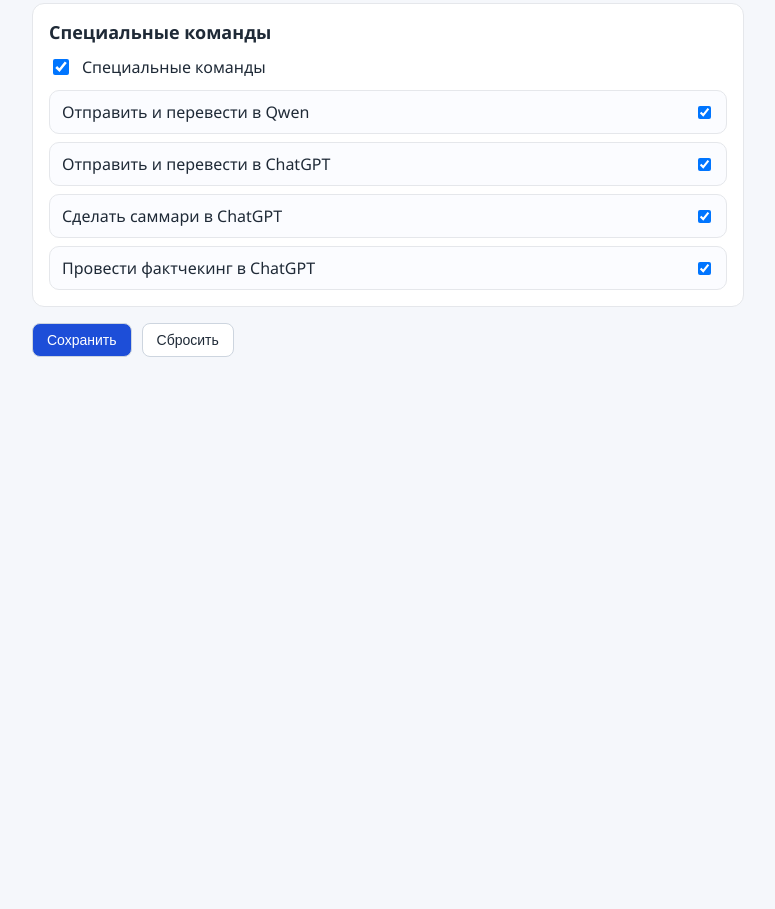
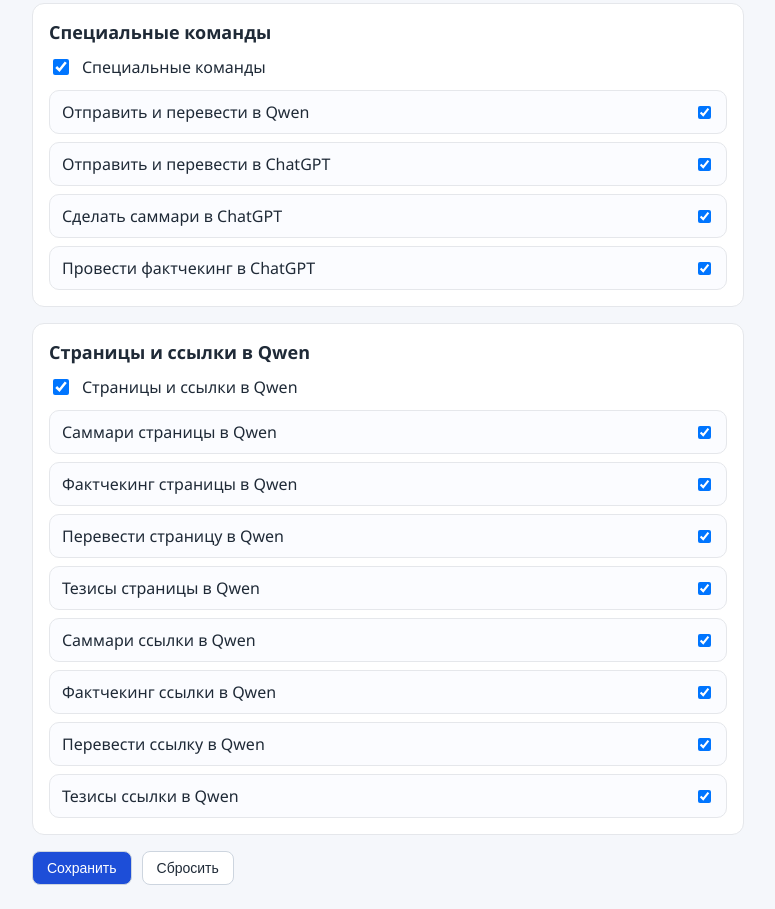
Before and after one commit to perejaslav/send-to-ai-extension, a website with bundled scripts: page options.html in a window 1280 px wide. Shown: the part 1061-1970 px from the top of the page, without its empty margins (252-1027 px from the left). Before the commit the page ends 1442 px from the top, so only its background shows below. Built offline with nearby package versions, Linux system fonts and the light colour scheme; some packages are replaced by stand-ins of ours.

Commit message:
Add Qwen page/link context actions submenu and bump version to 3.5

```diff
--- a/background.js
+++ b/background.js
@@ -5,6 +5,7 @@ import { DEFAULT_SETTINGS, SETTINGS_STORAGE_KEYS, normalizeSettings } from "./se
 import {
   QUICK_DEFAULT_MENU_ID,
   CONTEXT_ACTIONS_BY_ID,
+  CONTEXT_ACTIONS_QWEN_BY_ID,
   SERVICES_BY_ID,
   SPECIAL_ACTIONS_BY_ID,
   YOUTUBE_MENU_IDS
@@ -314,7 +315,7 @@ chrome.storage.onChanged.addListener((changes, areaName) => {
 });
 
 chrome.contextMenus.onClicked.addListener(async (info, tab) => {
-  const contextAction = CONTEXT_ACTIONS_BY_ID[info.menuItemId];
+  const contextAction = CONTEXT_ACTIONS_BY_ID[info.menuItemId] || CONTEXT_ACTIONS_QWEN_BY_ID[info.menuItemId];
   if (contextAction) {
     await handleContextAction(contextAction, info, tab);
     return;
--- a/options.html
+++ b/options.html
@@ -31,6 +31,15 @@
       <div id="specialActionsList" class="special-actions-list"></div>
     </section>
 
+    <section class="panel">
+      <h2>Страницы и ссылки в Qwen</h2>
+      <label class="service-toggle" for="showContextActionsQwen">
+        <input id="showContextActionsQwen" type="checkbox">
+        <span>Страницы и ссылки в Qwen</span>
+      </label>
+      <div id="contextActionsQwenList" class="special-actions-list"></div>
+    </section>
+
     <div class="actions">
       <button id="saveButton" type="button">Сохранить</button>
       <button id="resetButton" type="button" class="secondary">Сбросить</button>
--- a/options.js
+++ b/options.js
@@ -1,13 +1,15 @@
 import { DEFAULT_SETTINGS, SETTINGS_STORAGE_KEYS, normalizeSettings } from "./settings.js";
-import { SERVICE_CONFIGS, SPECIAL_ACTIONS } from "./services.js";
+import { CONTEXT_ACTIONS_QWEN, SERVICE_CONFIGS, SPECIAL_ACTIONS } from "./services.js";
 
 const servicesListElement = document.getElementById("servicesList");
 const specialActionsListElement = document.getElementById("specialActionsList");
+const contextActionsQwenListElement = document.getElementById("contextActionsQwenList");
 const defaultServiceSelectElement = document.getElementById("defaultServiceSelect");
 const saveButtonElement = document.getElementById("saveButton");
 const resetButtonElement = document.getElementById("resetButton");
 const statusElement = document.getElementById("status");
 const showSpecialActionsElement = document.getElementById("showSpecialActions");
+const showContextActionsQwenElement = document.getElementById("showContextActionsQwen");
 
 const state = {
   services: [],
@@ -16,7 +18,9 @@ const state = {
     enabledServices: {},
     defaultServiceId: null,
     showSpecialActions: true,
-    enabledSpecialActions: {}
+    enabledSpecialActions: {},
+    showContextActionsQwen: true,
+    enabledContextActionsQwen: {}
   }
 };
 
@@ -42,7 +46,9 @@ function saveSettings() {
       enabledServices: state.settings.enabledServices,
       defaultServiceId: state.settings.defaultServiceId,
       showSpecialActions: state.settings.showSpecialActions !== false,
-      enabledSpecialActions: state.settings.enabledSpecialActions
+      enabledSpecialActions: state.settings.enabledSpecialActions,
+      showContextActionsQwen: state.settings.showContextActionsQwen !== false,
+      enabledContextActionsQwen: state.settings.enabledContextActionsQwen
     }, () => {
       if (chrome.runtime.lastError) {
         reject(new Error(chrome.runtime.lastError.message));
@@ -206,6 +212,33 @@ function renderSpecialActionsList() {
   }
 }
 
+function renderContextActionsQwenList() {
+  contextActionsQwenListElement.textContent = "";
+
+  for (const action of CONTEXT_ACTIONS_QWEN) {
+    const row = document.createElement("label");
+    row.className = "special-action-row";
+    if (!state.settings.showContextActionsQwen) {
+      row.classList.add("is-disabled");
+    }
+
+    const title = document.createElement("span");
+    title.className = "special-action-title";
+    title.textContent = action.title;
+
+    const checkbox = document.createElement("input");
+    checkbox.type = "checkbox";
+    checkbox.checked = state.settings.enabledContextActionsQwen[action.id] !== false;
+    checkbox.disabled = !state.settings.showContextActionsQwen;
+    checkbox.addEventListener("change", () => {
+      state.settings.enabledContextActionsQwen[action.id] = checkbox.checked;
+    });
+
+    row.append(title, checkbox);
+    contextActionsQwenListElement.append(row);
+  }
+}
+
 function renderDefaultSelect() {
   defaultServiceSelectElement.textContent = "";
 
@@ -229,8 +262,10 @@ function renderDefaultSelect() {
 function render() {
   renderServicesList();
   renderSpecialActionsList();
+  renderContextActionsQwenList();
   renderDefaultSelect();
   showSpecialActionsElement.checked = state.settings.showSpecialActions !== false;
+  showContextActionsQwenElement.checked = state.settings.showContextActionsQwen !== false;
 }
 
 async function handleSave() {
@@ -273,6 +308,11 @@ showSpecialActionsElement.addEventListener("change", () => {
   renderSpecialActionsList();
 });
 
+showContextActionsQwenElement.addEventListener("change", () => {
+  state.settings.showContextActionsQwen = showContextActionsQwenElement.checked;
+  renderContextActionsQwenList();
+});
+
 saveButtonElement.addEventListener("click", handleSave);
 resetButtonElement.addEventListener("click", handleReset);
 
--- a/package.json
+++ b/package.json
@@ -1,6 +1,6 @@
 {
   "name": "send-to-ai-extension",
-  "version": "3.4.0",
+  "version": "3.5.0",
   "private": true,
   "type": "module",
   "scripts": {
--- a/services.js
+++ b/services.js
@@ -4,6 +4,7 @@ export const YOUTUBE_MENU_IDS = {
   summary: "openYouTubeSummaryInGemini"
 };
 export const CONTEXT_ACTIONS_MENU_ID = "pageAndLinkActions";
+export const CONTEXT_ACTIONS_QWEN_MENU_ID = "pageAndLinkActionsQwen";
 export const QUICK_DEFAULT_MENU_ID = "sendToAIDefault";
 
 export const ROOT_MENU_TITLE = "Отправить в AI";
@@ -12,6 +13,7 @@ export const YOUTUBE_MENU_TITLES = {
   summary: "Краткое резюме YouTube-видео в Gemini"
 };
 export const CONTEXT_ACTIONS_MENU_TITLE = "Страницы и ссылки";
+export const CONTEXT_ACTIONS_QWEN_MENU_TITLE = "Страницы и ссылки в Qwen";
 
 export const SERVICE_CONFIGS = [
   {
@@ -319,5 +321,66 @@ export const CONTEXT_ACTIONS = [
 
 export const SERVICES_BY_ID = Object.fromEntries(SERVICE_CONFIGS.map((service) => [service.id, service]));
 export const SPECIAL_ACTIONS_BY_ID = Object.fromEntries(SPECIAL_ACTIONS.map((action) => [action.id, action]));
+export const CONTEXT_ACTIONS_QWEN = [
+  {
+    id: "pageSummaryInQwen",
+    title: "Саммари страницы в Qwen",
+    contextType: "page",
+    actionType: "summary",
+    serviceId: "sendToQwen"
+  },
+  {
+    id: "pageFactCheckInQwen",
+    title: "Фактчекинг страницы в Qwen",
+    contextType: "page",
+    actionType: "factcheck",
+    serviceId: "sendToQwen"
+  },
+  {
+    id: "pageTranslateInQwen",
+    title: "Перевести страницу в Qwen",
+    contextType: "page",
+    actionType: "translate",
+    serviceId: "sendToQwen"
+  },
+  {
+    id: "pageKeyPointsInQwen",
+    title: "Тезисы страницы в Qwen",
+    contextType: "page",
+    actionType: "key_points",
+    serviceId: "sendToQwen"
+  },
+  {
+    id: "linkSummaryInQwen",
+    title: "Саммари ссылки в Qwen",
+    contextType: "link",
+    actionType: "summary",
+    serviceId: "sendToQwen"
+  },
+  {
+    id: "linkFactCheckInQwen",
+    title: "Фактчекинг ссылки в Qwen",
+    contextType: "link",
+    actionType: "factcheck",
+    serviceId: "sendToQwen"
+  },
+  {
+    id: "linkTranslateInQwen",
+    title: "Перевести ссылку в Qwen",
+    contextType: "link",
+    actionType: "translate",
+    serviceId: "sendToQwen"
+  },
+  {
+    id: "linkKeyPointsInQwen",
+    title: "Тезисы ссылки в Qwen",
+    contextType: "link",
+    actionType: "key_points",
+    serviceId: "sendToQwen"
+  }
+];
+
 export const CONTEXT_ACTIONS_BY_ID = Object.fromEntries(CONTEXT_ACTIONS.map((action) => [action.id, action]));
+export const CONTEXT_ACTIONS_QWEN_BY_ID = Object.fromEntries(CONTEXT_ACTIONS_QWEN.map((action) => [action.id, action]));
 export const ALL_SERVICE_IDS = SERVICE_CONFIGS.map((service) => service.id);
+export const ALL_CONTEXT_ACTION_QWEN_IDS = CONTEXT_ACTIONS_QWEN.map((action) => action.id);
--- a/settings.js
+++ b/settings.js
@@ -1,11 +1,15 @@
-import { ALL_SERVICE_IDS, SPECIAL_ACTIONS } from "./services.js";
+import { ALL_CONTEXT_ACTION_QWEN_IDS, ALL_SERVICE_IDS, SPECIAL_ACTIONS } from "./services.js";
 
-export const SETTINGS_STORAGE_KEYS = ["serviceOrder", "enabledServices", "defaultServiceId", "showSpecialActions", "enabledSpecialActions"];
+export const SETTINGS_STORAGE_KEYS = ["serviceOrder", "enabledServices", "defaultServiceId", "showSpecialActions", "enabledSpecialActions", "showContextActionsQwen", "enabledContextActionsQwen"];
 
 const SPECIAL_ACTION_IDS = SPECIAL_ACTIONS.map((action) => action.id);
 
 function buildDefaultSpecialActions() {
   return Object.fromEntries(SPECIAL_ACTION_IDS.map((actionId) => [actionId, true]));
+}
+
+function buildDefaultContextActionsQwen() {
+  return Object.fromEntries(ALL_CONTEXT_ACTION_QWEN_IDS.map((actionId) => [actionId, true]));
 }
 
 export function buildDefaultSettings(allServiceIds = ALL_SERVICE_IDS) {
@@ -16,7 +20,9 @@ export function buildDefaultSettings(allServiceIds = ALL_SERVICE_IDS) {
     enabledServices,
     defaultServiceId: allServiceIds[0] || null,
     showSpecialActions: true,
-    enabledSpecialActions: buildDefaultSpecialActions()
+    enabledSpecialActions: buildDefaultSpecialActions(),
+    showContextActionsQwen: true,
+    enabledContextActionsQwen: buildDefaultContextActionsQwen()
   };
 }
 
@@ -73,11 +79,24 @@ export function normalizeSettings(rawSettings, allServiceIds = ALL_SERVICE_IDS)
       : true;
   }
 
+  const enabledContextQwenFromStorage = source.enabledContextActionsQwen && typeof source.enabledContextActionsQwen === "object"
+    ? source.enabledContextActionsQwen
+    : {};
+
+  const normalizedContextActionsQwen = {};
+  for (const actionId of ALL_CONTEXT_ACTION_QWEN_IDS) {
+    normalizedContextActionsQwen[actionId] = typeof enabledContextQwenFromStorage[actionId] === "boolean"
+      ? enabledContextQwenFromStorage[actionId]
+      : true;
+  }
+
   return {
     serviceOrder: normalizedOrder,
     enabledServices: normalizedEnabled,
     defaultServiceId: hasValidDefault ? source.defaultServiceId : fallbackDefaultId,
     showSpecialActions: source.showSpecialActions !== false,
-    enabledSpecialActions: normalizedSpecialActions
+    enabledSpecialActions: normalizedSpecialActions,
+    showContextActionsQwen: source.showContextActionsQwen !== false,
+    enabledContextActionsQwen: normalizedContextActionsQwen
   };
 }
```
Also changed, not shown: README.en.md (+8 -1 lines), menus.js (+27 -0 lines), test/menus.test.js (+67 -0 lines), test/settings.test.js (+12 -1 lines), README.md, manifest.json.
